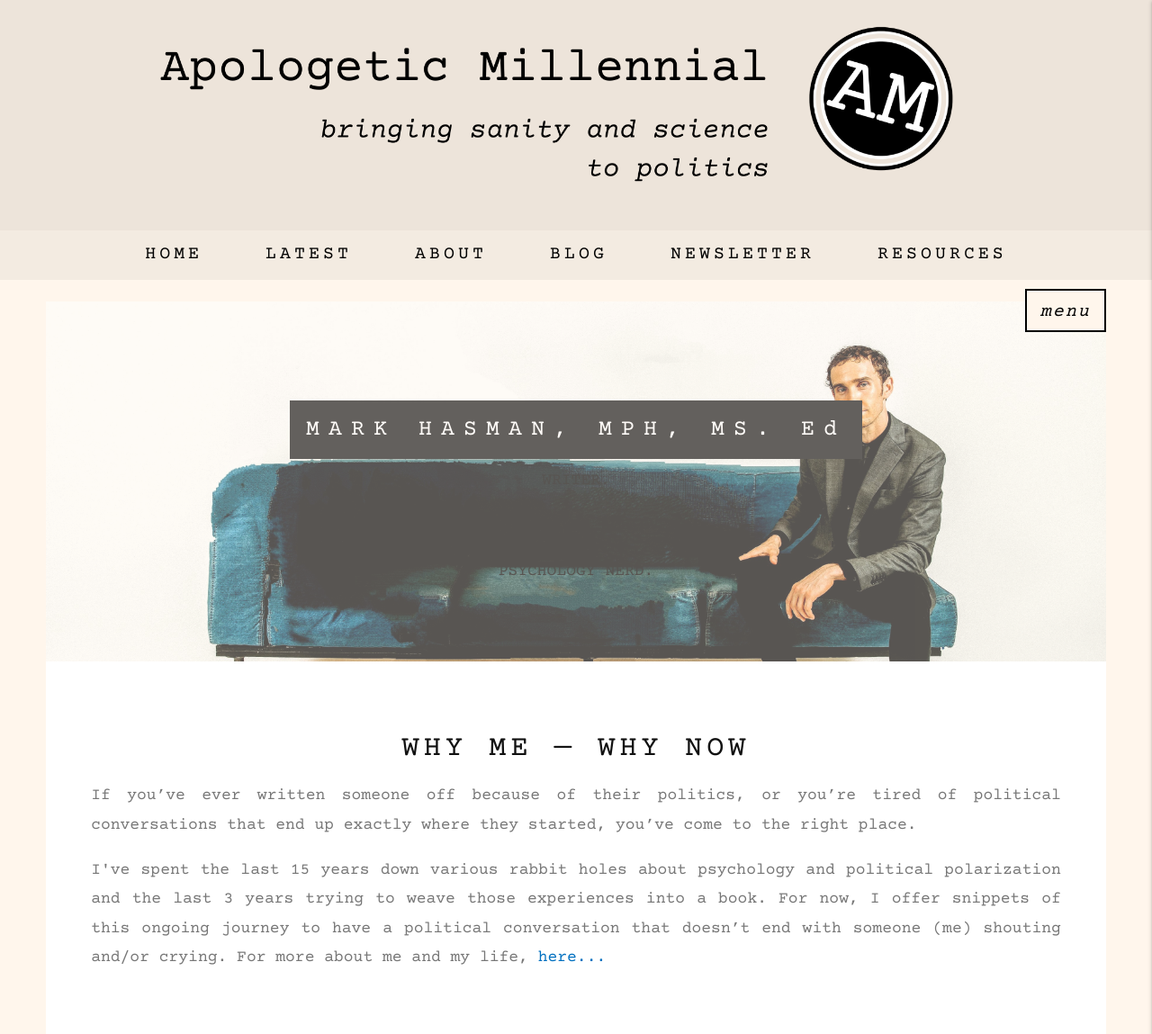
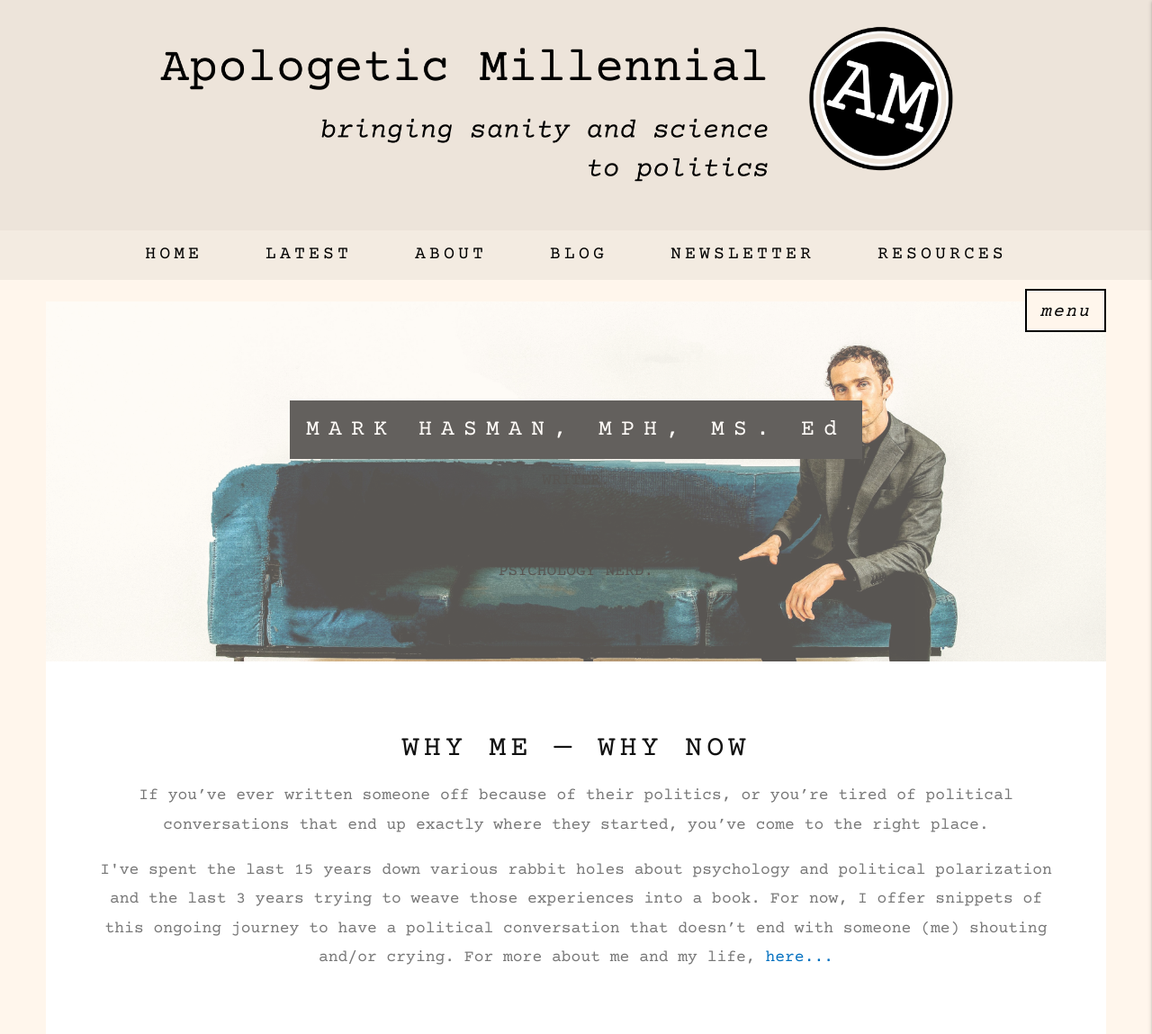
Before and after one commit to khiciste/apologetic_millennial, a Jekyll site: the page built from index.html, in a window 1280 px wide. Shown: the top 1149 px of the page at 90% size. Built offline with Jekyll 4.4.1, drawn with Linux system fonts in a browser that asks for light colours; some web fonts are replaced; grey boxes are pictures that could not be loaded.

Commit message:
removing text justify

```diff
--- a/index.html
+++ b/index.html
@@ -15,7 +15,7 @@ title: Apologetic Millennial
     </div>
   </div>
 
-  <div style="color: #777;background-color:white;text-align:center;padding: 50px;text-align: justify;">
+  <div style="color: #777;background-color:white;text-align:center;padding: 50px;">
     <h3 style="text-align:center;">Why Me — Why Now</h3>
     <p>If you’ve ever written someone off because of their politics, or you’re tired of political conversations that end up exactly where they started, you’ve come to the right place.</p>
     <p>I've spent the last 15 years down various rabbit holes about psychology and political polarization and the last 3 years trying to weave those experiences into a book. For now, I offer snippets of this ongoing journey to have a political conversation that doesn’t end with someone (me) shouting and/or crying. For more about me and my life, <a href='https://apologeticmillennial.com/about.html'> here...</a></p>
@@ -29,7 +29,7 @@ title: Apologetic Millennial
   </div>
 
   <div style="position:relative;">
-    <div style="color:#ddd;background-color:#282E34;text-align:center;padding:50px 80px;text-align: justify;">
+    <div style="color:#ddd;background-color:#282E34;text-align:center;padding:50px 80px;">
       <div id='index-icons-wrapper'>
         <!-- insta ------------------------------->
         <a target='_blank' href="https://www.instagram.com/apologetic_millennial/" target="_blank">
@@ -55,7 +55,7 @@ title: Apologetic Millennial
   </div>
 
   <div style="position:relative;">
-    <div style="color:#ddd;background-color:#282E34;text-align:center;padding:50px 80px;text-align: justify;">
+    <div style="color:#ddd;background-color:#282E34;text-align:center;padding:50px 80px;">
       <ul class='index-blogs-list'>
         <a href='https://apologeticmillennial.com/blog/2023/06/20/mississippi-is-hooked-on-phonics'>
           <li>Mississippi is Hooked on Phonics &mdash; The Rest of us Should be Too</li>
@@ -78,7 +78,7 @@ title: Apologetic Millennial
   </div>
 
   <div style="position:relative;">
-    <div style="color:#ddd;background-color:#282E34;text-align:center;padding:50px 80px;text-align: justify;">
+    <div style="color:#ddd;background-color:#282E34;text-align:center;padding:50px 80px;">
       <ul class='index-blogs-list'>
 
           <li>
```
